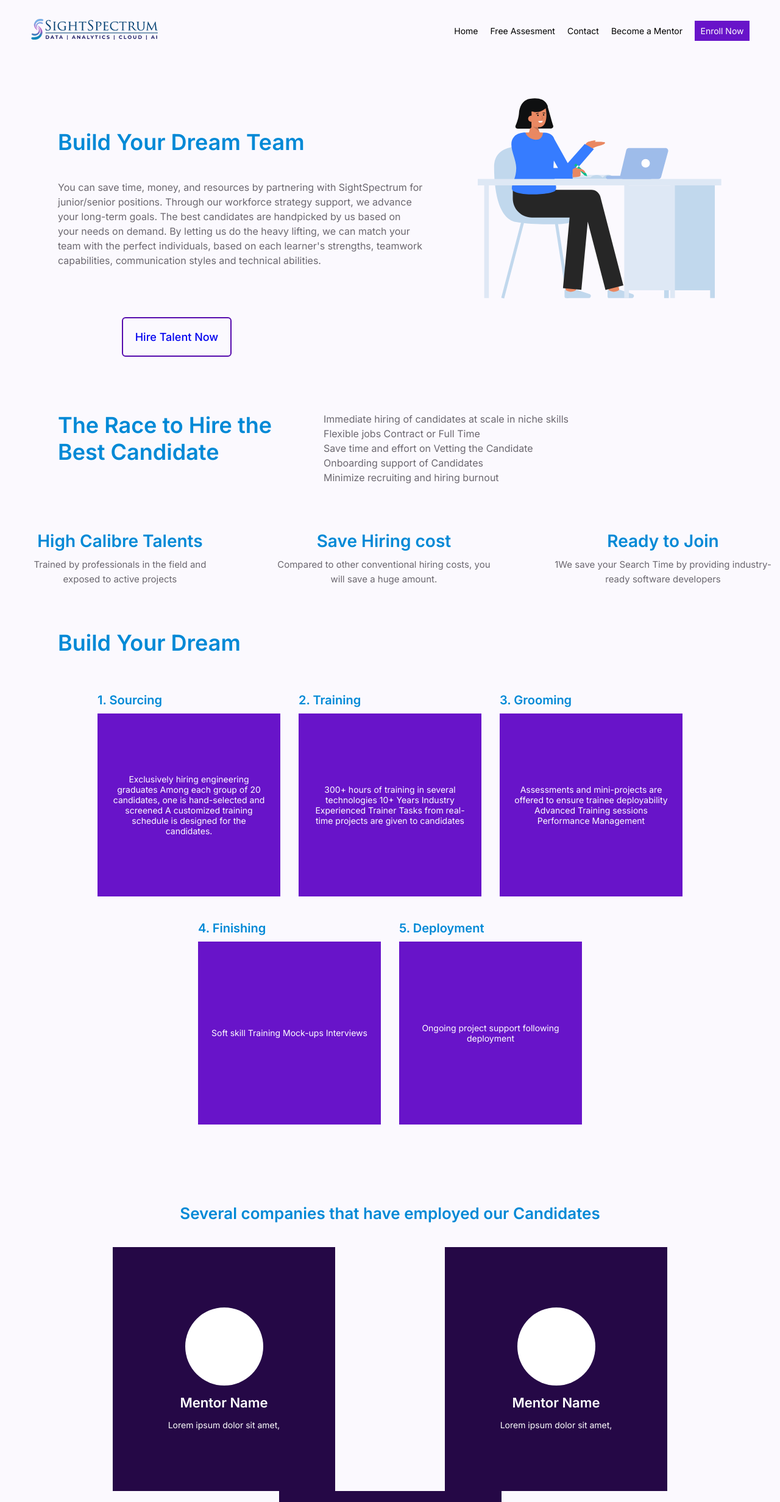
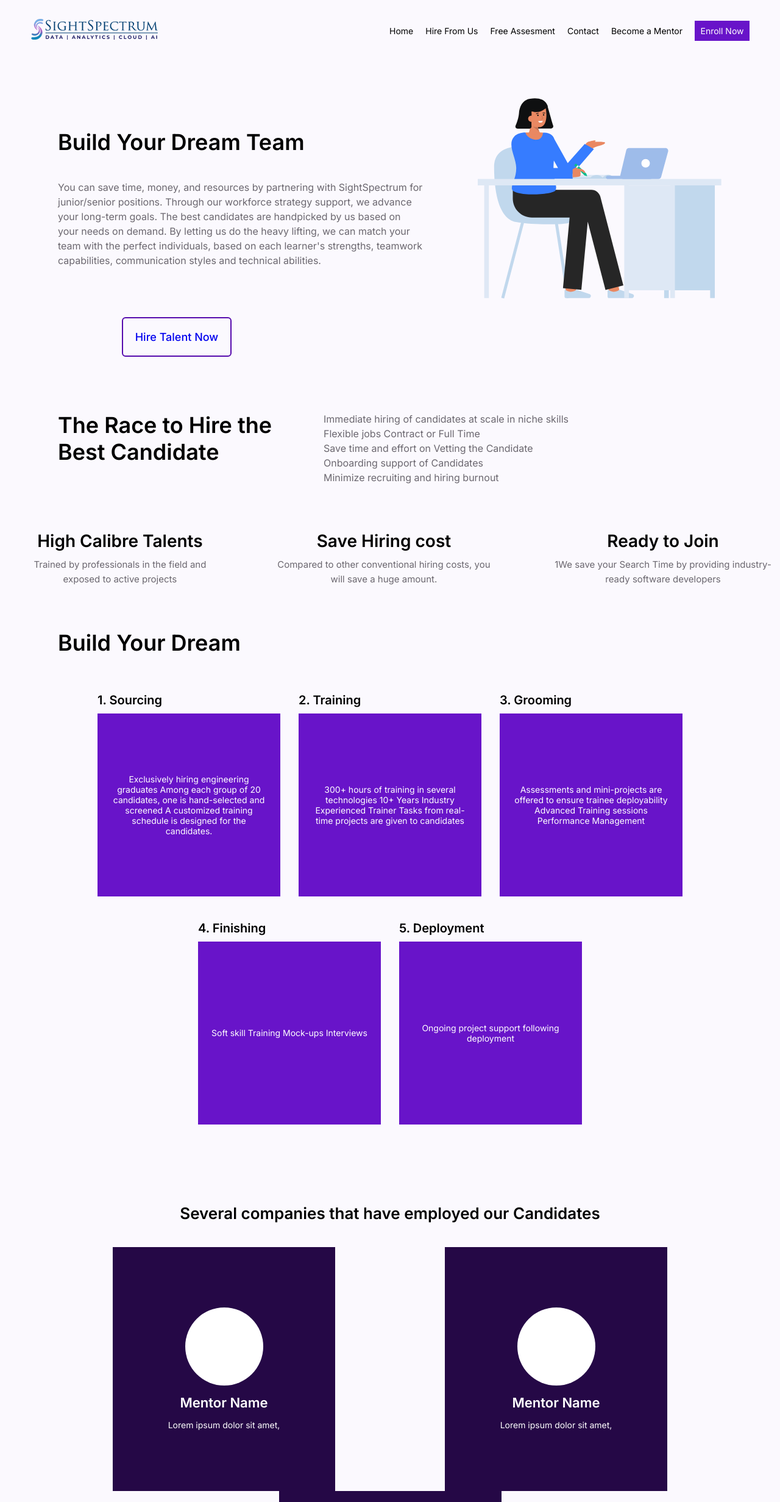
Before and after one commit to Josphine-Swetha23/ssbootcamp, a Next.js app: page /becomeamentor in a window 1280 px wide. Shown: the top 2463 px of the page at 61% size. Built offline with nearby package versions, Linux system fonts and the light colour scheme; no server answers.

Commit message:
hire from us route changes

```diff
--- a/components/navbar/NavBar.jsx
+++ b/components/navbar/NavBar.jsx
@@ -34,7 +34,10 @@ const NavBar = ({ scrollRef, course, home }) => {
             <Link href="/">Home</Link>{" "}
           </div>
         )}
-
+        <div className={styles.hidelink} href="">
+          {" "}
+          <Link href="/becomeamentor">Hire From Us</Link>{" "}
+        </div>
         <div className={styles.hidelink} href="">
           {" "}
           <Link href="/comingsoon">Free Assesment</Link>{" "}
@@ -45,7 +48,7 @@ const NavBar = ({ scrollRef, course, home }) => {
         </div>
         <div className={styles.hidelink} href="">
           {" "}
-          <Link href="/becomeamentor">Become a Mentor</Link>{" "}
+          <Link href="/comingsoon">Become a Mentor</Link>{" "}
         </div>
         <div className={styles.button}>
           {" "}
--- a/styles/becomeamentor.module.css
+++ b/styles/becomeamentor.module.css
@@ -33,7 +33,7 @@
   }
   .head{
     font-family: Inter;
-    color: #0089D6;
+    color: #000;
     font-weight: bolder;
     font-size: 26px;
 text-align: center;
@@ -76,14 +76,14 @@ text-align: center;
   font-weight: 600;
   line-height: 44px;
   letter-spacing: 0em;
-  color: #0089D6;;
+  color: #000;
   }
   .icontitle1 {
     font-size: 20px;
   font-weight: 600;
   line-height: 44px;
   letter-spacing: 0em;
-  color: #0089D6;;
+  color: #000;
   }
   .iconsub {
     color: #6b676f;
@@ -423,13 +423,13 @@ text-align: center;
   }
   .logo{
     font-family: Inter;
-    color: #0089D6;
+    color: #000;
     font-weight: 700;
     font-size: 36px;
   }
   .logo1{
     font-family: Inter;
-    color: #0089D6;
+    color: #000;
     font-weight: bolder;
     font-size: 36px;
     /* padding-top: 5%; */
```
